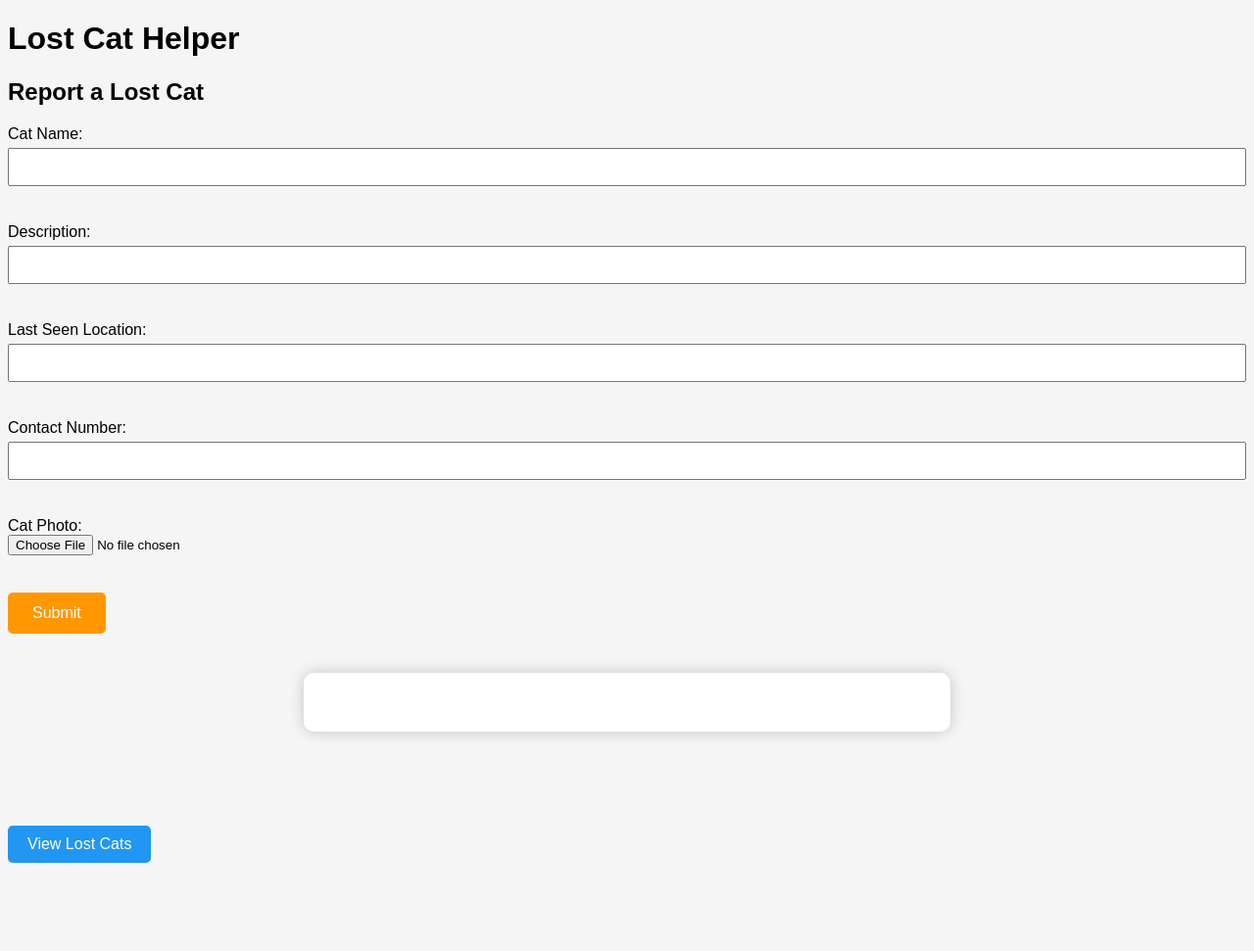
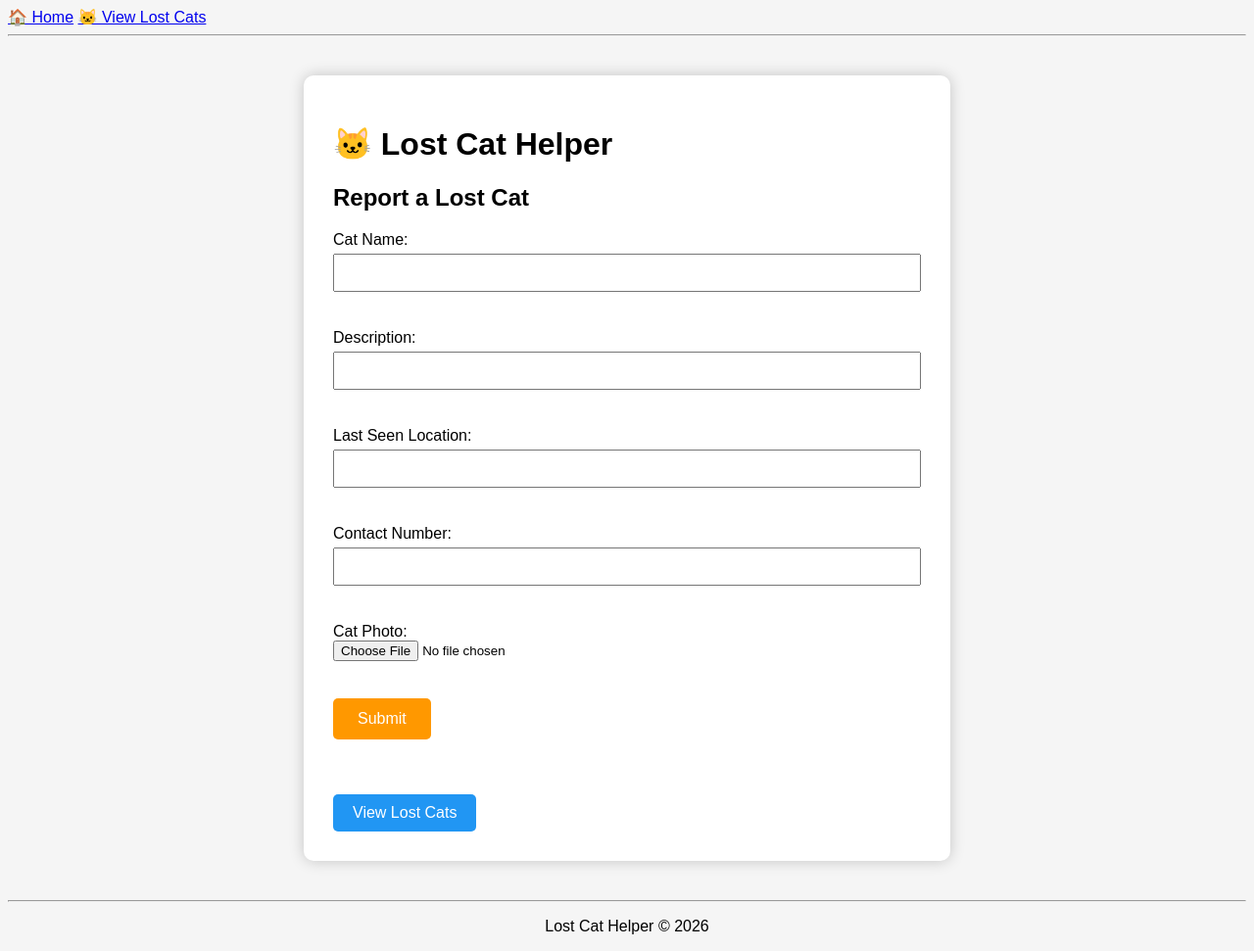
Before and after one commit to reneeliang6-lab/LostCatHelper, a Flask app: page / in a window 1280 px wide. Shown: the whole page at 98% size. Before the commit the page ends 881 px from the top, so only its background shows below. Run offline with Flask 3, Linux system fonts and the light colour scheme.

Commit message:
update index html so that the website could look more organised

```diff
--- a/templates/index.html
+++ b/templates/index.html
@@ -4,9 +4,19 @@
     <title>Lost Cat Helper</title>
     <link rel="stylesheet" href="{{ url_for('static', filename='style.css') }}">
 </head>
+
 <body>
 
-<h1> Lost Cat Helper</h1>
+<nav>
+    <a href="/">🏠 Home</a>
+    <a href="/cats">🐱 View Lost Cats</a>
+</nav>
+
+<hr>
+
+<div class="container">
+
+    <h1>🐱 Lost Cat Helper</h1>
 
     <h2>Report a Lost Cat</h2>
 
@@ -30,11 +40,18 @@
         <button type="submit">Submit</button>
 
     </form>
-</div>
-</body>
-<div class="container"></div>
-</html>
 
     <br><br>
 
     <a href="/cats" class="button-link">View Lost Cats</a>
+
+</div>
+
+<hr>
+
+<p style="text-align:center;">
+    Lost Cat Helper © 2026
+</p>
+
+</body>
+</html>
```
Lines whose indentation alone changed are shown as unchanged.
